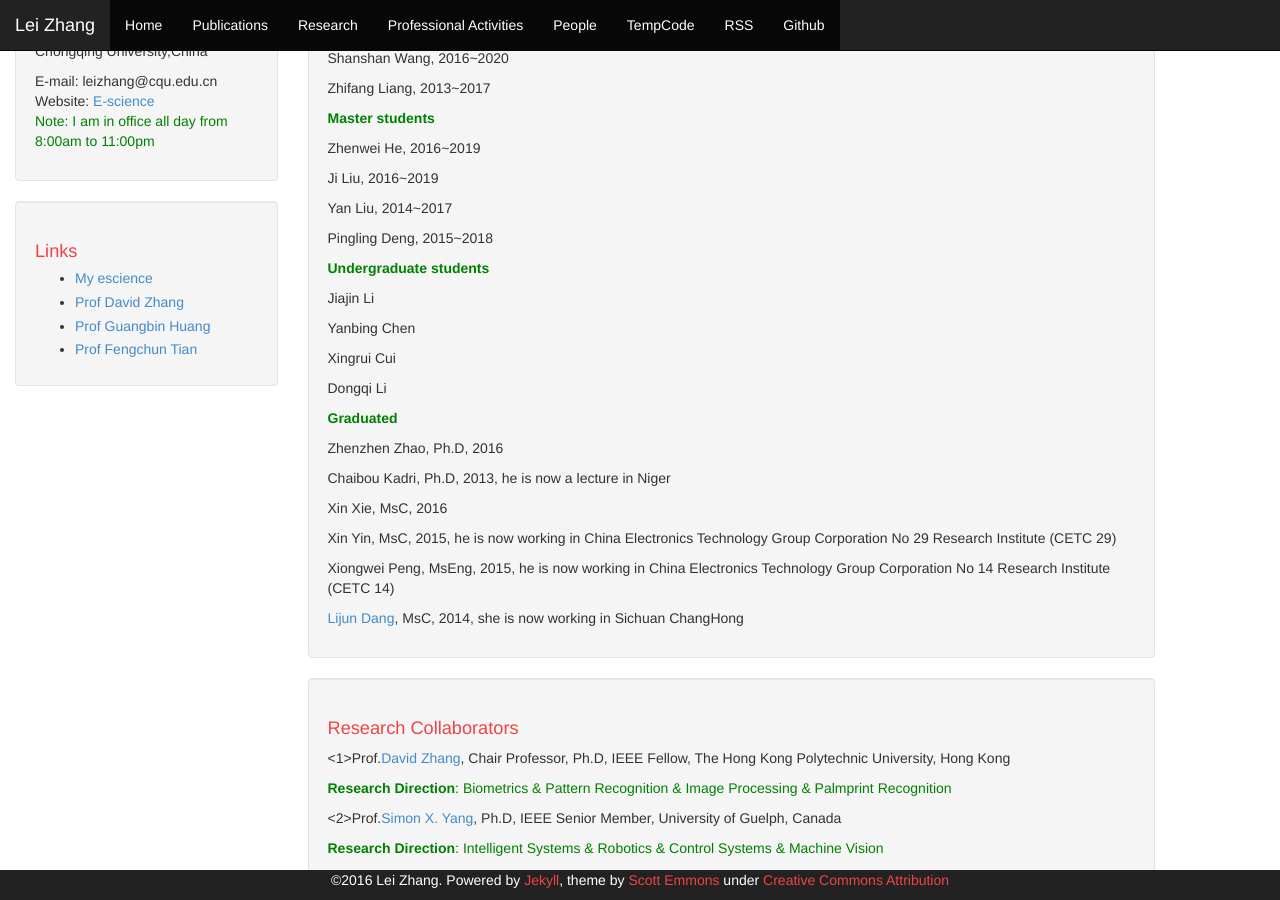
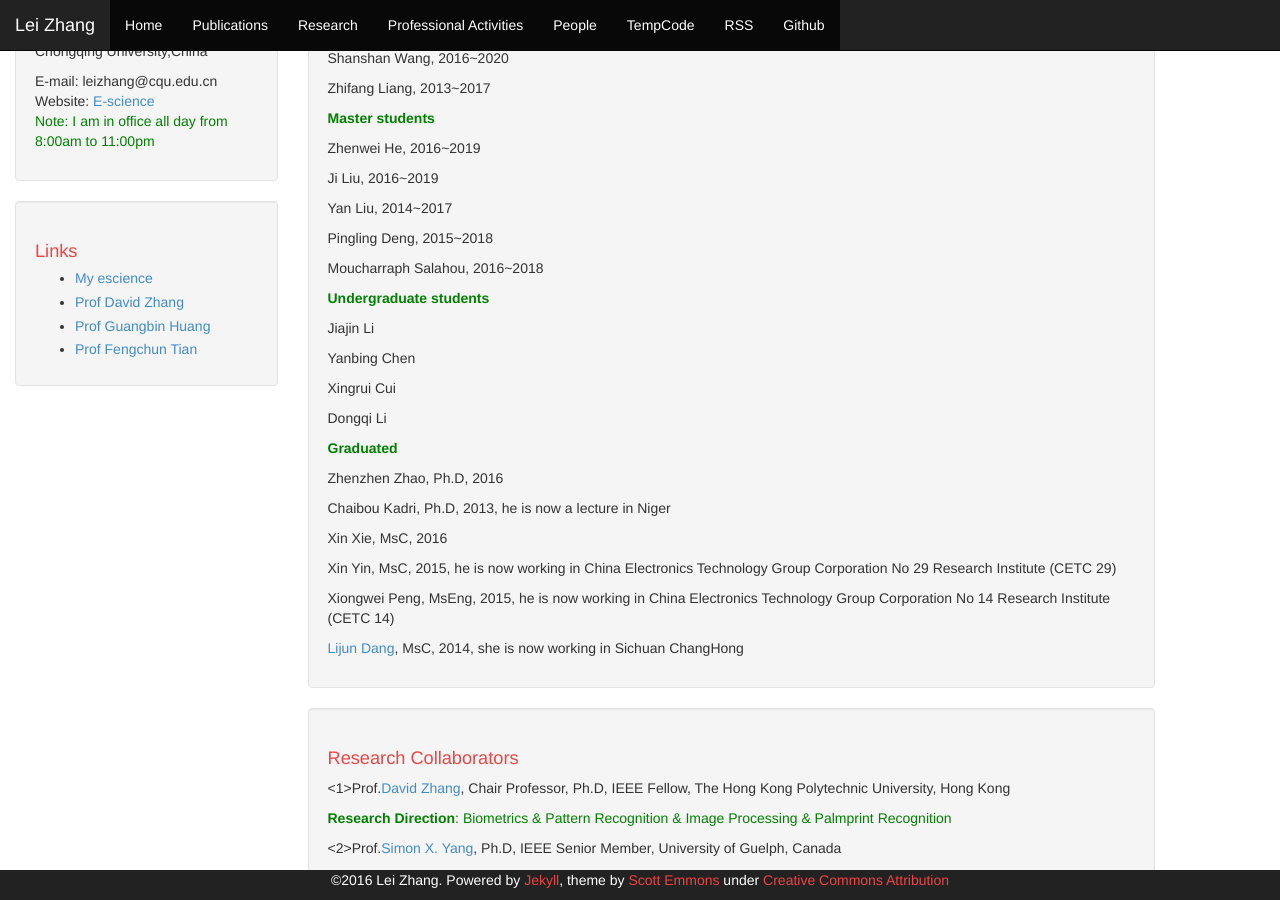
Before and after one commit to DrLeiZhang/website, a Jekyll site: the page built from people.html, in a window 1280 px wide and 900 px high, scrolled down 556 px. Built offline with Jekyll 4.4.1, drawn with Linux system fonts in a browser that asks for light colours; Markdown is read by kramdown in place of the engine named in the settings.

Commit message:
Update
Signed-off-by: leizhang@cqu.edu.cn <leizhang@cqu.edu.cn>

```diff
--- a/people.html
+++ b/people.html
@@ -29,6 +29,8 @@ layout: default
 <p>Ji Liu, 2016~2019</p>
 <p>Yan Liu, 2014~2017</p>
 <p>Pingling Deng, 2015~2018</p>
+<p>Moucharraph Salahou, 2016~2018</p>
+
 
 <p style="color:green;"><h0><B>Undergraduate students</B></h0></p>
 <p>Jiajin Li</p>
```
